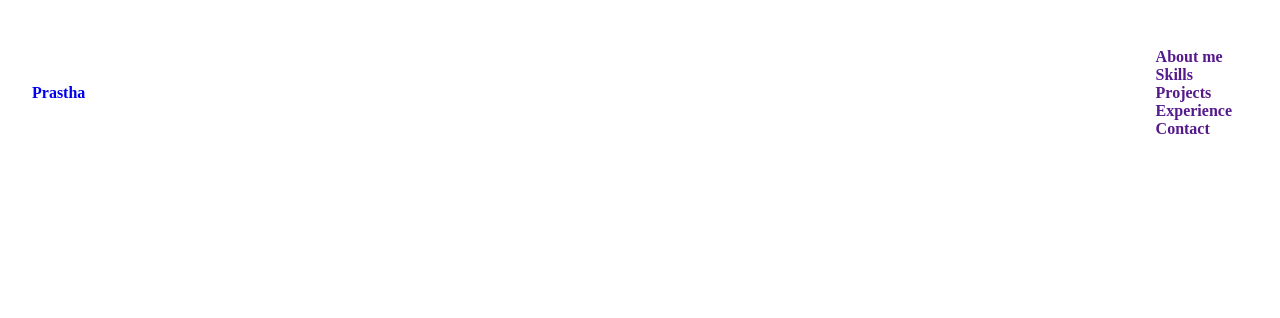
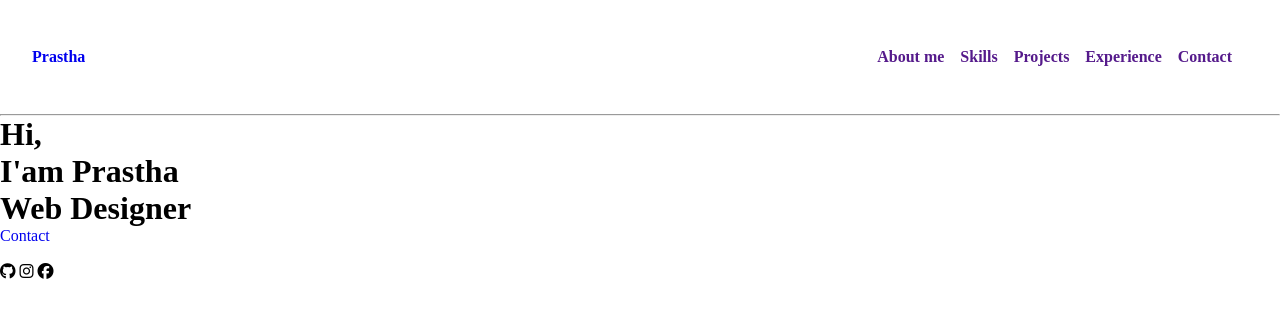
Before and after one commit to prasthaaaa/responsive-portfolio, a plain HTML site: page index.html in a window 1280 px wide. Drawn offline with Linux system fonts and the light colour scheme.

Commit message:
Update index.html

```diff
--- a/index.html
+++ b/index.html
@@ -1,5 +1,6 @@
 <!DOCTYPE HTML>
 <html lang="en">
+
 <head>
     <meta charset="UTF-8">
     <!-- This viewport makes the site responsive -->
@@ -10,24 +11,35 @@
     <meta name="author" content="Prastha">
     <meta http-equiv="X-UA-compatible" content="Prastha">
     <link rel="shortcut icon" href="girl.png" type="image/x-icon">
+    <link rel="preconnect" href="https://fonts.googleapis.com">
+    <link rel="preconnect" href="https://fonts.gstatic.com" crossorigin>
+    <!--poppins code-->
+    <link
+        href="https://fonts.googleapis.com/css2?family=Poppins:ital,wght@0,100;0,200;0,300;0,400;0,500;0,600;0,700;0,800;0,900;1,100;1,200;1,300;1,400;1,500;1,600;1,700;1,800;1,900&display=swap"
+        rel="stylesheet">
     <!-- This below meta data is for IE Browser -->
 
     <title>
+        Prastha's Portfolio
 
     </title>
 
     <!--externasl css file-->
     <link rel="stylesheet" type="text/css" href="style.css">
+    <!-- adding font-awesome -->
+    <link rel="stylesheet" href="https://cdnjs.cloudflare.com/ajax/libs/font-awesome/6.5.2/css/all.min.css" integrity="sha512-SnH5WK+bZxgPHs44uWIX+LLJAJ9/2PkPKZ5QiAj6Ta86w+fsb2TkcmfRyVX3pBnMFcV7oQPJkl9QevSCWr3W6A==" crossorigin="anonymous" referrerpolicy="no-referrer" />
 </head>
+
 <body>
+
     <!--Header-->
     <header class="nav-bar">
         <div>
             <a href="#" class="nav-logo"> Prastha</a>
         </div>
         <!--right side-->
-            <div class="nav-items">
-                <ul>
+        <div>
+            <ul class="nav-items">
                 <li class="nav-item"> <a href> About me </a></li>
                 <li class="nav-item"> <a href> Skills </a> </li>
                 <li class="nav-item"> <a href>Projects </a> </li>
@@ -37,5 +49,24 @@
         </div>
 
     </header>
+    <hr>
+    <!--main  -->
+    <main>
+    <div class="about-me">
+        <h1>Hi, <br> I'am <span class="name">Prastha</span> <br>
+            Web Designer
+        </h1>
+
+        <a href="google.com" class="contact-button" target="_blank"> Contact</a>
+    </div>
+    <br>
+    <div class="my-social">
+        <a href="" class="social-logo"></a>
+        <i class="fa-brands fa-github"></i>
+        <i class="fa-brands fa-instagram"></i>
+        <i class="fa-brands fa-facebook"></i>
+    </div>
+</main>
 </body>
+
 </html>
```
Lines whose indentation alone changed are shown as unchanged.
